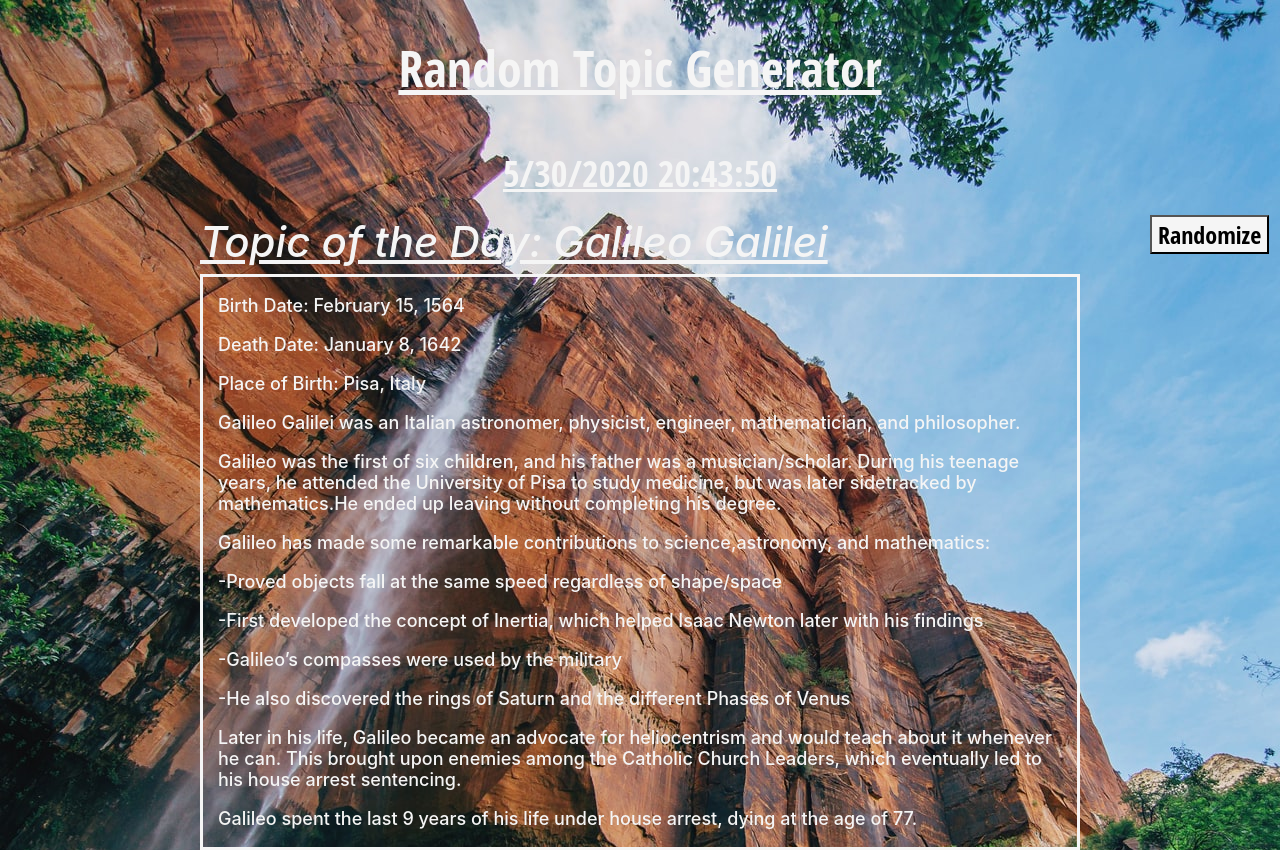
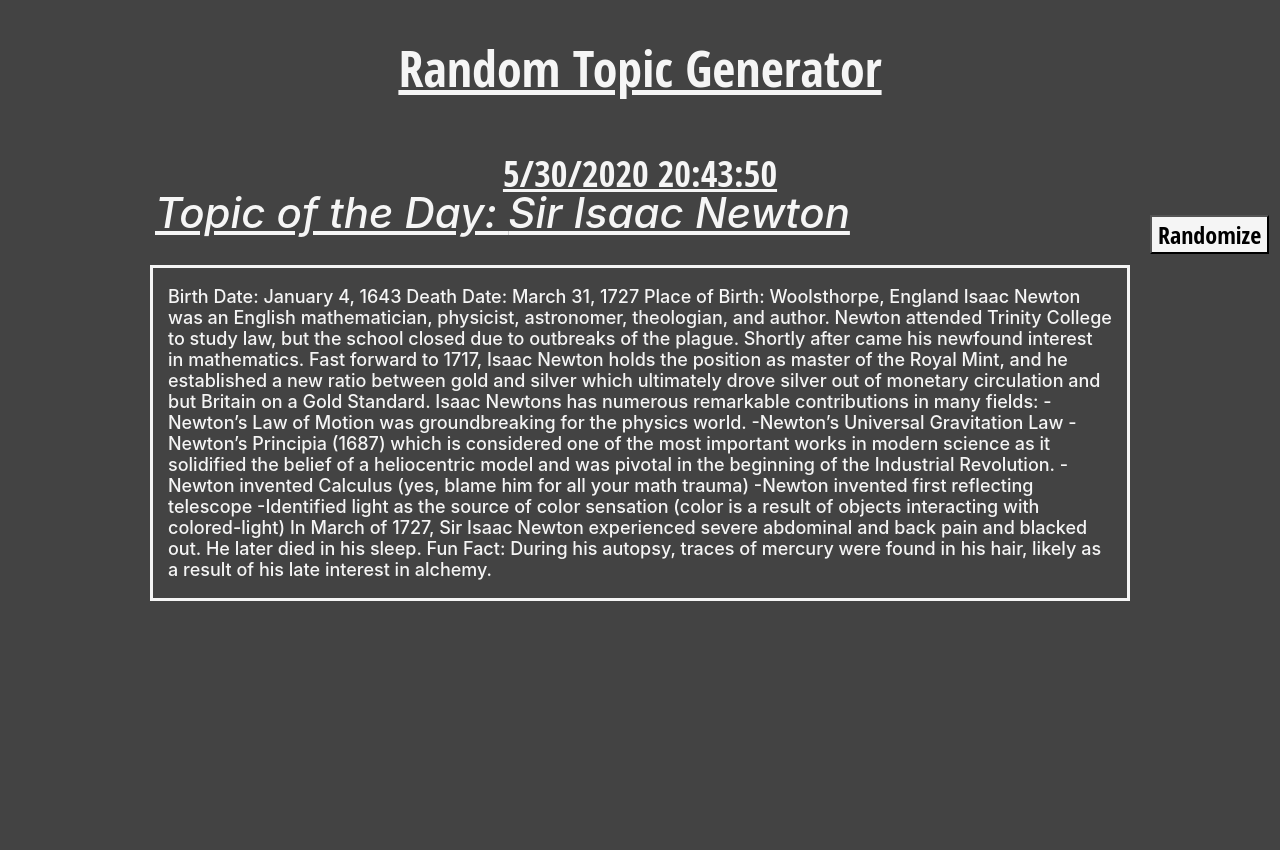
Before and after one commit to MoPatel30/Daily-Random-Topic-Generator-Website, a React (Create React App) app: page / in a window 1280 px wide. After the commit the page ends 800 px from the top, so only its background shows below. Built offline with nearby package versions, Linux system fonts and the light colour scheme.

Commit message:
randomizer changes

```diff
--- a/src/index.css
+++ b/src/index.css
@@ -6,7 +6,8 @@ body {
   -webkit-font-smoothing: antialiased;
   -moz-osx-font-smoothing: grayscale;
 
-  background-image: url(./backgrounds/canyon.jfif);
+  background-color: #434343;
+  /*background-image: url(./backgrounds/canyon.jfif);*/
 }
 
 code {
--- a/src/index.js
+++ b/src/index.js
@@ -9,11 +9,11 @@ import {Randomizer} from './randomizer';
 
 ReactDOM.render(<App />, document.getElementById('root'));
 
-ReactDOM.render(<TopicName />, document.getElementById('topic-name-section'))
+//ReactDOM.render(<TopicName />, document.getElementById('topic-name-section'))
 
 ReactDOM.render(<Randomizer />, document.getElementById('randomizer-button'))
 
-ReactDOM.render(<Topic />, document.getElementById('topic-section'));
+//ReactDOM.render(<Topic />, document.getElementById('topic-section'));
 
 
 
--- a/src/randomizer.css
+++ b/src/randomizer.css
@@ -3,3 +3,19 @@
     top: -683px;
     left: -150px;
 }
+
+#topic-name {
+    margin-top: -30px;
+    position: absolute;
+    top: 175px;
+    left: -45px;
+  }
+
+#topic {
+    border: 3px solid whitesmoke;
+    margin-top: -35px;
+    margin-left: 150px;
+    margin-right: 150px;
+    position: absolute;
+    top: 300px;
+}
--- a/src/randomizer.jsx
+++ b/src/randomizer.jsx
@@ -3,6 +3,8 @@ import './randomizer.css';
 import { Route, NavLink, HashRouter } from "react-router-dom";
 import {Topic} from './App';
 import { findRenderedComponentWithType } from 'react-dom/test-utils';
+
+import TopicData from './topics.json';
 
 export class Randomizer1 extends React.Component{
     render(){
@@ -16,32 +18,82 @@ export class Randomizer1 extends React.Component{
 }
 
 
+
+
+
 export class Randomizer extends React.Component{
     constructor(){
-      super()
+        super()
+
+        let topic_on_start = 0
+
+        TopicData.map(function(topics,index){
+            topic_on_start = index
+            return topic_on_start
+        })
+
+        let numOne = topic_on_start
+
+        let random_num_on_start = Math.floor(Math.random() * numOne)
+
       this.state = {
-          topic_of_the_day: ['Galileo', 'Newton', 'Da Vinci'],
-          topic : ''
+          topic : TopicData[random_num_on_start].name,
+          description: TopicData[random_num_on_start].description
 
         }
 
     }
+
     operation(){
+
+       // let currentTopic = TopicData.get(0).name
+       // let currentDescription = TopicData.get(0).description
+
+        let temp = 0
+
+       TopicData.map(function(topics,index){
+            temp = index
+            return temp
+        })
+
+        let num = temp
+
+        let random_num = Math.floor(Math.random() * num)
+
       this.setState ({
 
-            topic: this.state.topic_of_the_day[Math.floor(Math.random() *
-                this.state.topic_of_the_day.length)]
+            topic: TopicData[random_num].name,
+            description:  TopicData[random_num].description
         })
     }
 
     render(){
         return(
             <div>
-                <button onClick={()=>this.operation()} style = {{ backgroundColor: 'whitesmoke', position: 'absolute', top: '215px', left: '1150px', fontSize: '24px', fontFamily: 'Open Sans Condensed'}}>Randomize</button>
-                <h1 style = {{color: "white", fontSize: "32px", position: "absolute", left: "950px", top: "180px"}}>{this.state.topic}</h1>
+
+                <div id = "topic-name">
+                <p style = {{color: "whitesmoke", fontSize: "42px", textAlign: "left", marginLeft: '200px', fontWeight: "500"}}> <em><u> Topic of the Day: {this.state.topic} </u></em></p>
+                </div>
+
+
+                <div id = "topic">
+                    <p className = "text-style"> {this.state.description} </p>
+
+
+
+                </div>
+
+
+                <div>
+                    <button onClick={()=>this.operation()} style = {{ backgroundColor: 'whitesmoke', position: 'absolute', top: '215px', left: '1150px', fontSize: '24px', fontFamily: 'Open Sans Condensed'}}>Randomize</button>
+
+                </div>
+
             </div>
         )
     }
+
+}
    /* render() {
       return (
         <div className = "button-styling">
@@ -64,5 +116,19 @@ export class Randomizer extends React.Component{
           </nav>
         </div>
       )
-    }*/
-  }
+
+
+                    <p className = "text-style">Birth Date: February 15, 1564</p>
+                    <p className = "text-style">Death Date: January 8, 1642</p>
+                    <p className = "text-style">Place of Birth: Pisa, Italy</p>
+                    <p className = "text-style">Galileo Galilei was an Italian astronomer, physicist, engineer, mathematician, and philosopher.</p>
+                    <p className = "text-style">Galileo was the first of six children, and his father was a musician/scholar. During his teenage years, he attended the University of Pisa to study medicine, but was later sidetracked by mathematics.He ended up leaving without completing his degree.</p>
+                    <p className = "text-style">Galileo has made some remarkable contributions to science,astronomy, and mathematics:</p>
+                    <p className = "text-style">-Proved objects fall at the same speed regardless of shape/space</p>
+                    <p className = "text-style">-First developed the concept of Inertia, which helped Isaac Newton later with his findings</p>
+                    <p className = "text-style">-Galileo’s compasses were used by the military</p>
+                    <p className = "text-style">-He also discovered the rings of Saturn and the different Phases of Venus</p>
+                    <p className = "text-style">Later in his life, Galileo became an advocate for heliocentrism and would teach about it whenever he can. This brought upon enemies among the Catholic Church Leaders, which eventually led to his house arrest sentencing.</p>
+                    <p className = "text-style">Galileo spent the last 9 years of his life under house arrest, dying at the age of 77.</p>
+
+                }*/
--- /dev/null
+++ b/src/topics.json
@@ -0,0 +1,36 @@
+[
+
+    {
+        "name": "Galileo Galilei",
+        "description": "Birth Date: February 15, 1564 Death Date: January 8, 1642 Place of Birth: Pisa, Italy Galileo Galilei was an Italian astronomer, physicist, engineer, mathematician, and philosopher. Galileo was the first of six children, and his father was a musician/scholar. During his teenage years, he attended the University of Pisa to study medicine, but was later sidetracked by mathematics.He ended up leaving without completing his degree. Galileo has made some remarkable contributions to science,astronomy, and mathematics: -Proved objects fall at the same speed regardless of shape/space -First developed the concept of Inertia, which helped Isaac Newton later with his findings -Galileo’s compasses were used by the military -He also discovered the rings of Saturn and the different Phases of Venus -His major improvements to the telescope allowed him to sight the four major moons of Jupiter along with various other stars. Later in his life, Galileo became an advocate for heliocentrism and would teach about it whenever he can. This brought upon enemies among the Catholic Church Leaders, which eventually led to his house arrest sentencing. Galileo spent the last 9 years of his life under house arrest, dying at the age of 77."
+    },
+
+    {
+        "name": "Blockchain",
+        "description": "None"
+    },
+
+    {
+        "name": "Sir Isaac Newton",
+        "description":
+            "Birth Date: January 4, 1643 Death Date: March 31, 1727 Place of Birth: Woolsthorpe,  England Isaac Newton was an English mathematician, physicist, astronomer, theologian, and author. Newton attended Trinity College to study law, but the school closed due to outbreaks of the plague. Shortly after came his newfound interest in mathematics. Fast forward to 1717, Isaac Newton holds the position as master of the Royal Mint, and he established a new ratio between gold and silver which ultimately drove silver out of monetary circulation and but Britain on a Gold Standard. Isaac Newtons has numerous remarkable contributions in many fields: -Newton’s Law of Motion was groundbreaking for the physics world. -Newton’s Universal Gravitation Law -Newton’s Principia (1687) which is considered one of the most important works in modern science as it solidified the belief of a heliocentric model and was pivotal in the beginning of the Industrial Revolution. -Newton invented Calculus (yes, blame him for all your math trauma) -Newton invented first reflecting telescope -Identified light as the source of color sensation (color is a result of objects interacting with colored-light) In March of 1727, Sir Isaac Newton experienced severe abdominal and back pain and blacked out. He later died in his sleep. Fun Fact: During his autopsy, traces of mercury were found in his hair, likely as a result of his late interest in alchemy. "
+    },
+
+    {
+        "name": "Diatoms",
+        "description": "None"
+    },
+
+    {
+        "name": "Neptune",
+        "description": "Date of discovery: September 23, 1846 Distance from Sun: 2,782,510,923 miles (roughly 2.8 billion miles) Length of year: 60,190 Earth days (165 year orbit) Neptunian Day: 16 hours Often considered “The Windiest Planet”, Neptune is a dark, barren planet with supersonic winds. Orbiting far out in our Solar System, it is the 8th and farthest planet from the Sun. Due to Neptune’s absurd distance, it takes 4 hours for sunlight to reach this icy planet. Each season lasts roughly 40 years because of this. 13 moons orbit the planet along with 6 hardly-visible rings around it. Neptune is the densest planet from all other giant planets in our solar system.  The atmospheric contents of Neptune are hydrogen, helium, and methane. Although there is no potential for life as we know it. NASA’s Voyager 2 was the only spacecraft to reach Neptune, back in 1989. 80 percent of its mass comes from “icy” material: water, methane, and ammonia. Cool Fact: Every 248 Earth years, Pluto is closer to us than Neptune for a 20-year period."
+    },
+
+    {
+        "name": "Mesopotamia",
+        "description": "'Land between two rivers' Mesopotamia was a historical region of Western Asia situated within the Tigris - Euphrates river system, hence the name. It was around from roughly 3200 BC to 539 BC. The Sumerians and Akkadians dominated Mesopotamia from the beginning of written history (3100 BC) to its fall in 539 BC to the Achaemenid Empire. Mesopotamia was a site of the earliest developments of the Neolithic Revolution from around 10,000 BC. Some of the most important developments of human history originated from Mesopotamia: -Wheel -Planting of first cereal crops -Cursive scripts -Mathematics -Astronomy -Agriculture Sumerian was the earliest form of written language, and several Semetic languages were spoken throughout. Around 4th-millenium BC, cuneiform was invented for the Sumerian language. -Cuneiform is “wedge-shaped” writing where one would use triangle tips to sign into wet paint or clay. Math and Science was based on the sexagesimal (base 60) number system. -Source of the 60-minute hour, 24-hour day, and 360 degree circle. -Calendar was also based on seven day weeks Fun Fact: Uruk was the 1st city, surfacing around 3200 BC."
+    }
+
+
+
+]
```
